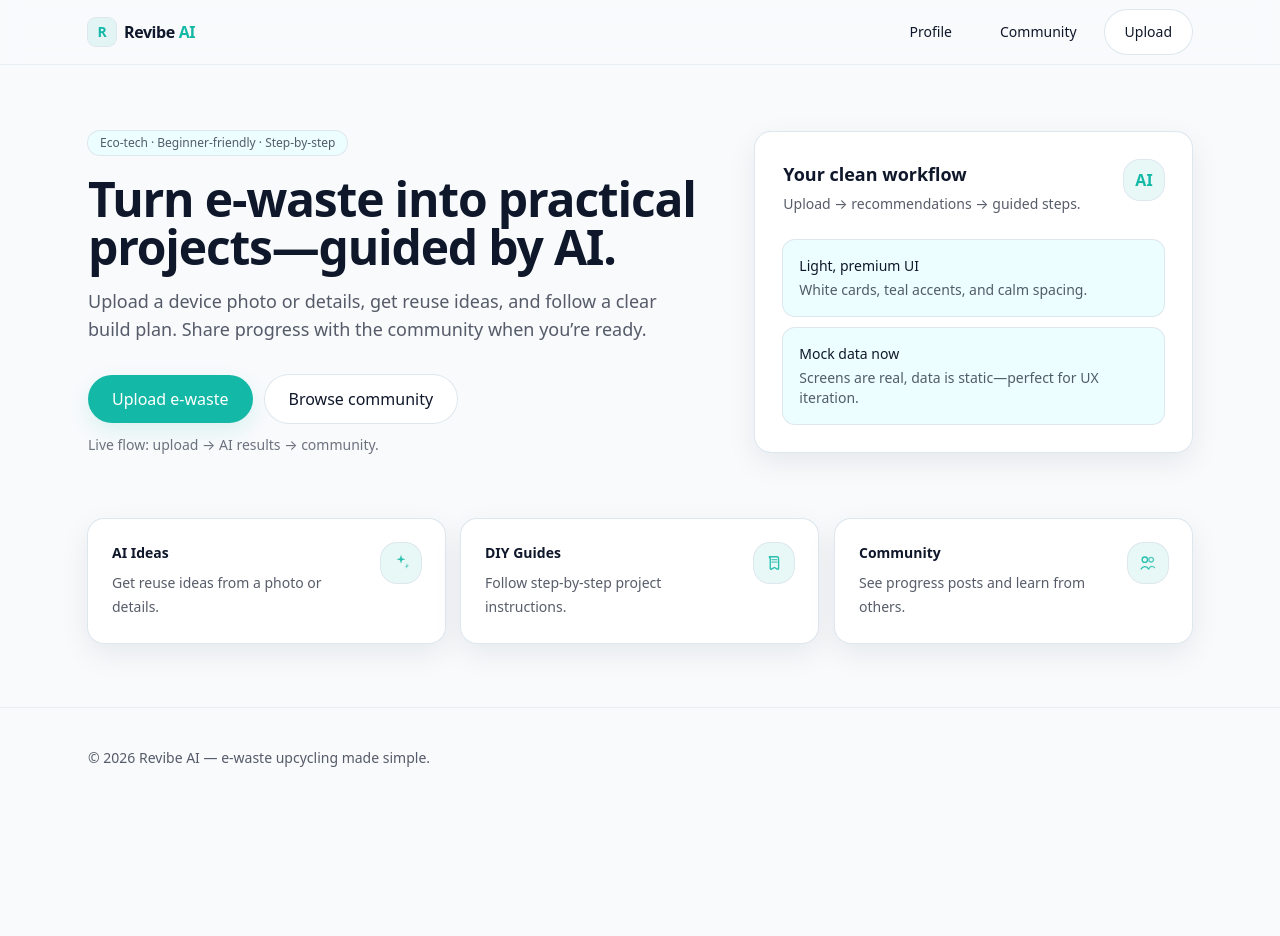
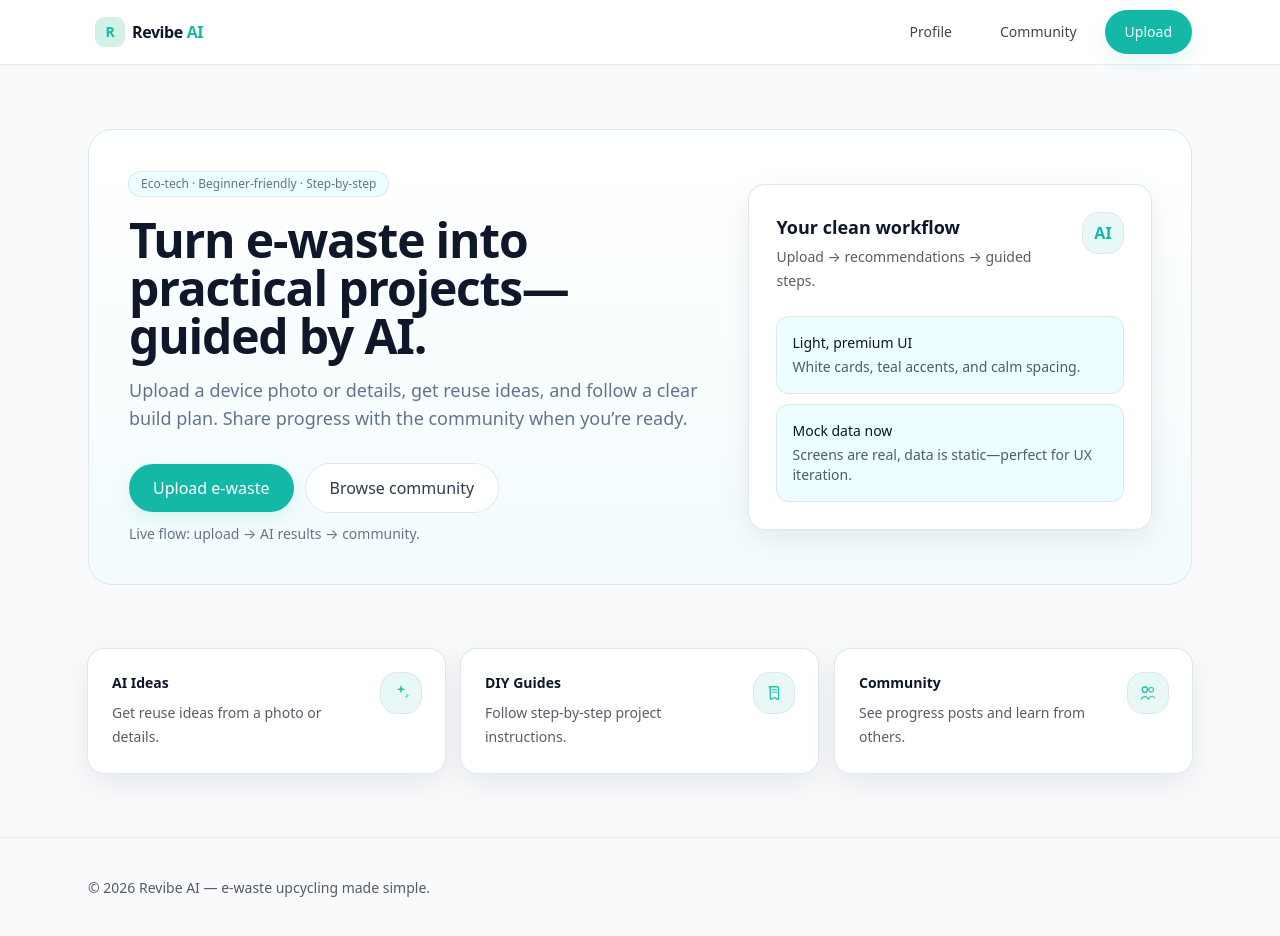
Before and after one commit to sarthaksinghaniya/revibe-ai, a Next.js app in the folder revibe-ai/: page / in a window 1280 px wide. Before the commit the page ends 808 px from the top, so only its background shows below. Built offline with nearby package versions, Linux system fonts and the light colour scheme; no server answers.

Commit message:
style(home): restyle navbar and hero for light teal premium UI

```diff
--- a/revibe-ai/src/app/page.tsx
+++ b/revibe-ai/src/app/page.tsx
@@ -28,15 +28,16 @@ export default function Home() {
 
   return (
     <PageShell>
-      <section className="grid gap-10 lg:grid-cols-12 lg:items-center">
+      <section className="rounded-3xl border border-border bg-gradient-to-b from-card to-muted/40 p-6 sm:p-8 lg:p-10">
+        <div className="grid gap-10 lg:grid-cols-12 lg:items-center">
         <div className="lg:col-span-7">
-          <p className="inline-flex items-center rounded-full bg-muted px-3 py-1 text-xs font-medium text-foreground/70 ring-1 ring-border">
+          <p className="inline-flex items-center rounded-full bg-muted px-3 py-1 text-xs font-medium text-muted-foreground ring-1 ring-border">
             Eco-tech · Beginner-friendly · Step-by-step
           </p>
-          <h1 className="mt-5 text-pretty text-4xl font-semibold tracking-tight sm:text-5xl">
+          <h1 className="mt-5 text-pretty text-4xl font-semibold tracking-tight text-foreground sm:text-5xl">
             Turn e-waste into practical projects—guided by AI.
           </h1>
-          <p className="mt-4 max-w-xl text-pretty text-base leading-7 text-foreground/70 sm:text-lg">
+          <p className="mt-4 max-w-xl text-pretty text-base leading-7 text-muted-foreground sm:text-lg">
             Upload a device photo or details, get reuse ideas, and follow a clear
             build plan. Share progress with the community when you’re ready.
           </p>
@@ -46,12 +47,16 @@ export default function Home() {
             </Link>
             <Link
               href="/community"
-              className={buttonStyles({ size: "lg", variant: "outline" })}
+              className={buttonStyles({
+                size: "lg",
+                variant: "outline",
+                className: "bg-card/90 text-foreground/85 hover:bg-muted/80",
+              })}
             >
               Browse community
             </Link>
           </div>
-          <p className="mt-3 text-sm text-foreground/60">
+          <p className="mt-3 text-sm text-muted-foreground">
             Live flow: upload → AI results → community.
           </p>
         </div>
@@ -86,6 +91,7 @@ export default function Home() {
             </div>
           </Card>
         </div>
+        </div>
       </section>
 
       <section className="mt-12 grid gap-4 sm:mt-16 sm:grid-cols-3">
--- a/revibe-ai/src/components/brand/Logo.tsx
+++ b/revibe-ai/src/components/brand/Logo.tsx
@@ -1,7 +1,7 @@
 export function Logo() {
   return (
     <div className="flex items-center gap-2">
-      <div className="h-7 w-7 rounded-lg bg-primary/10 ring-1 ring-border grid place-items-center">
+      <div className="grid h-7 w-7 place-items-center rounded-lg bg-gradient-to-br from-primary/20 to-accent/20 ring-1 ring-border">
         <span className="text-sm font-semibold text-primary">R</span>
       </div>
       <span className="font-semibold tracking-tight text-foreground">
--- a/revibe-ai/src/components/layout/SiteHeader.tsx
+++ b/revibe-ai/src/components/layout/SiteHeader.tsx
@@ -5,9 +5,13 @@ import { buttonStyles } from "@/components/ui/Button";
 
 export function SiteHeader() {
   return (
-    <header className="sticky top-0 z-30 border-b border-border/60 bg-background/75 backdrop-blur">
+    <header className="sticky top-0 z-30 border-b border-border/70 bg-card/90 backdrop-blur-md">
       <div className="mx-auto flex h-16 w-full max-w-6xl items-center justify-between px-4 sm:px-6">
-        <Link href="/" aria-label="Revibe AI home" className="shrink-0">
+        <Link
+          href="/"
+          aria-label="Revibe AI home"
+          className="shrink-0 rounded-xl px-2 py-1.5 ring-1 ring-transparent transition-colors hover:bg-muted/70 hover:ring-border"
+        >
           <Logo />
         </Link>
         <nav className="flex items-center gap-2">
@@ -15,7 +19,8 @@ export function SiteHeader() {
             href="/profile"
             className={buttonStyles({
               variant: "ghost",
-              className: "hidden sm:inline-flex",
+              className:
+                "hidden text-foreground/80 hover:text-foreground hover:bg-muted/80 sm:inline-flex",
             })}
           >
             Profile
@@ -24,12 +29,19 @@ export function SiteHeader() {
             href="/community"
             className={buttonStyles({
               variant: "ghost",
-              className: "hidden sm:inline-flex",
+              className:
+                "hidden text-foreground/80 hover:text-foreground hover:bg-muted/80 sm:inline-flex",
             })}
           >
             Community
           </Link>
-          <Link href="/upload" className={buttonStyles({ variant: "outline" })}>
+          <Link
+            href="/upload"
+            className={buttonStyles({
+              variant: "primary",
+              className: "shadow-soft-sm",
+            })}
+          >
             Upload
           </Link>
         </nav>
```
